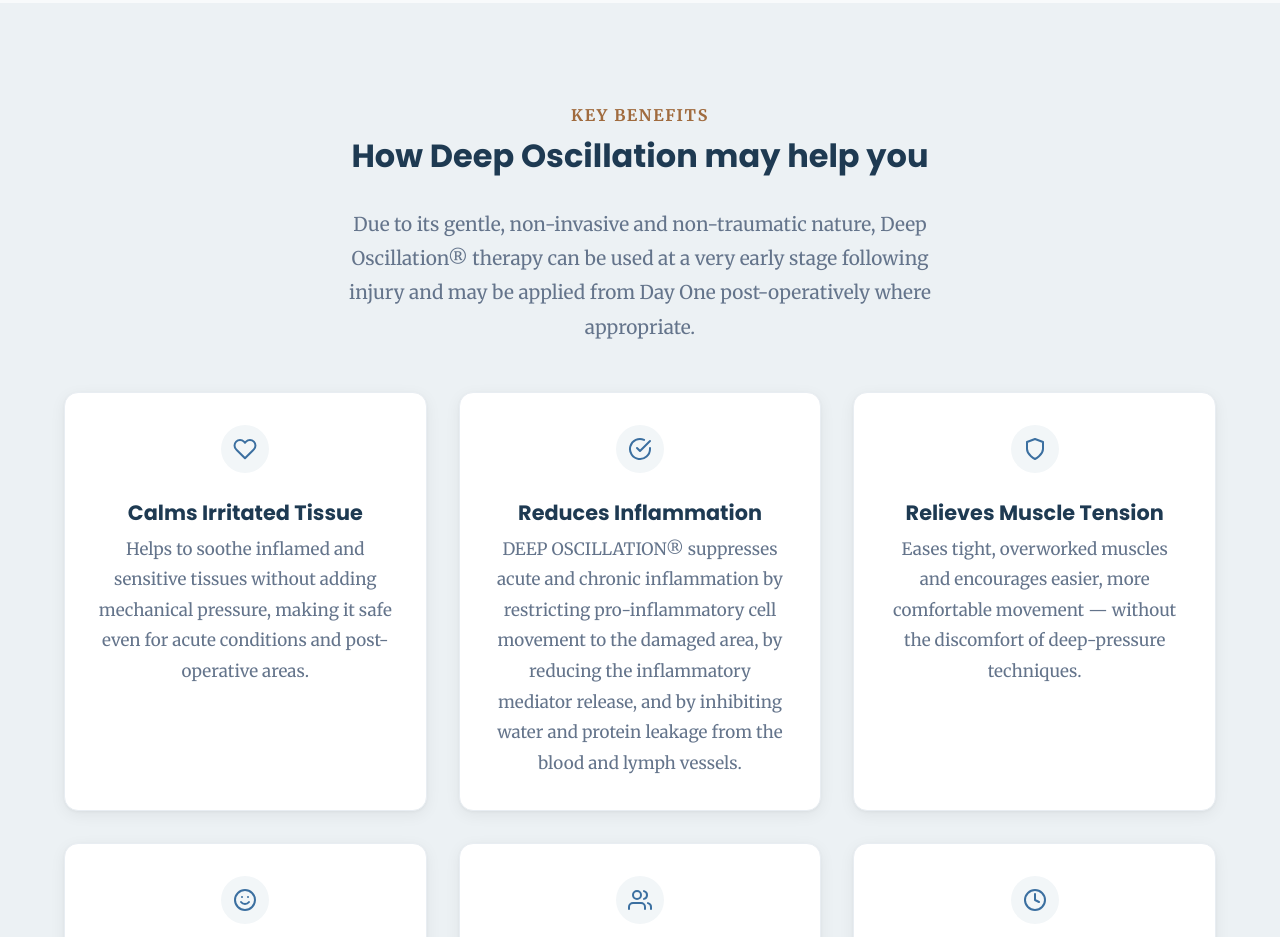
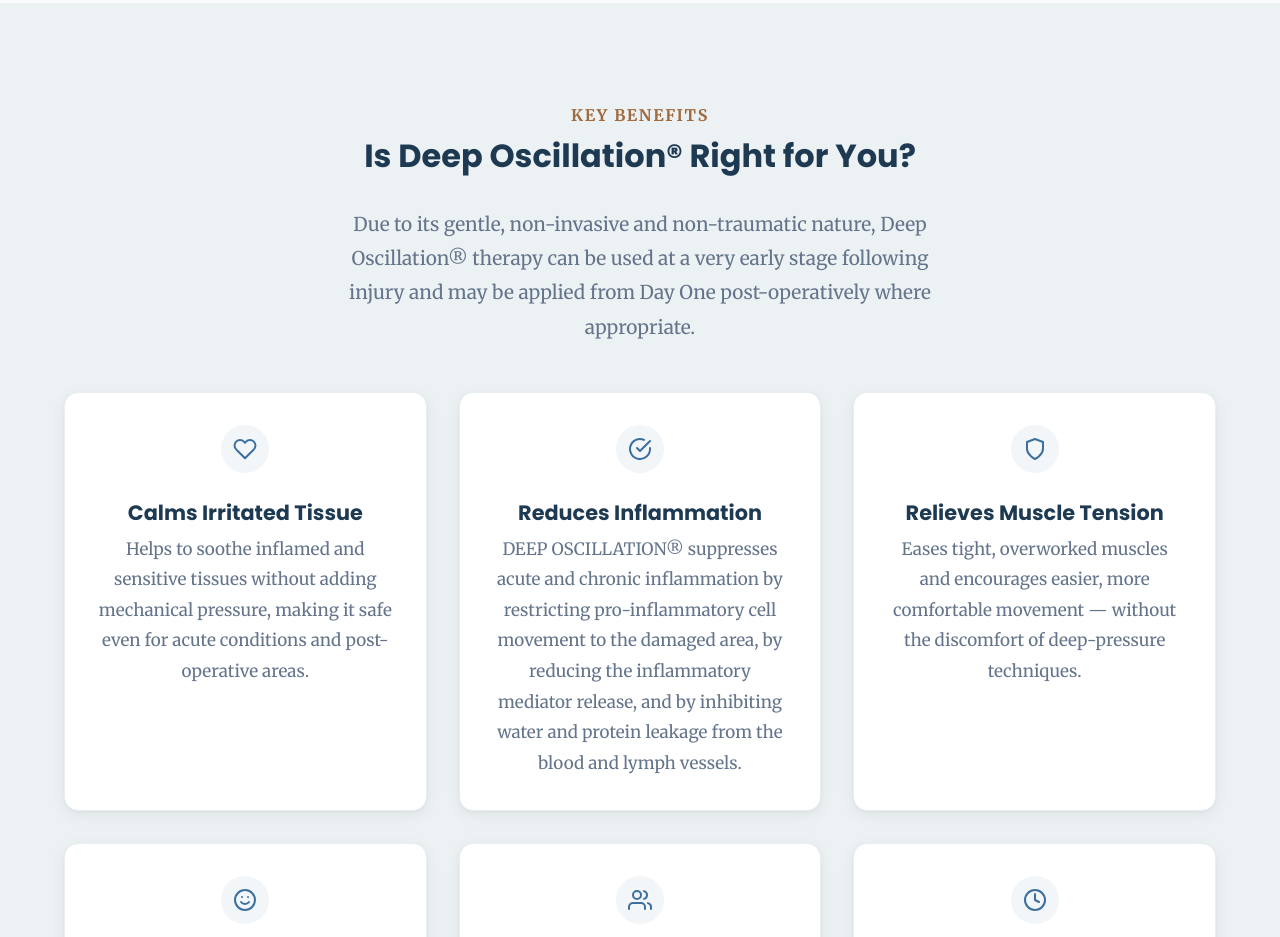
Before and after one commit to trulyempoweredcode/touch-physique-therapies.co.uk, a plain HTML site: page deep-oscillation.html in a window 1280 px wide. Shown: the part 1280-2217 px from the top of the page. Drawn offline with Linux system fonts and the light colour scheme.

Commit message:
Find & replace via AI Site Editor

```diff
--- a/deep-oscillation.html
+++ b/deep-oscillation.html
@@ -250,7 +250,7 @@
     <section class="section section--alt reveal">
       <div class="container text-center">
         <span class="section-label">Key Benefits</span>
-        <h2>How Deep Oscillation may help you</h2>
+        <h2>Is Deep Oscillation® Right for You?</h2>
         <p class="section-subtitle">Due to its gentle, non-invasive and non-traumatic nature, Deep Oscillation® therapy can be used at a very early stage following injury and may be applied from Day One post-operatively where appropriate.</p>
       </div>
       <div class="container grid grid--3">
```
